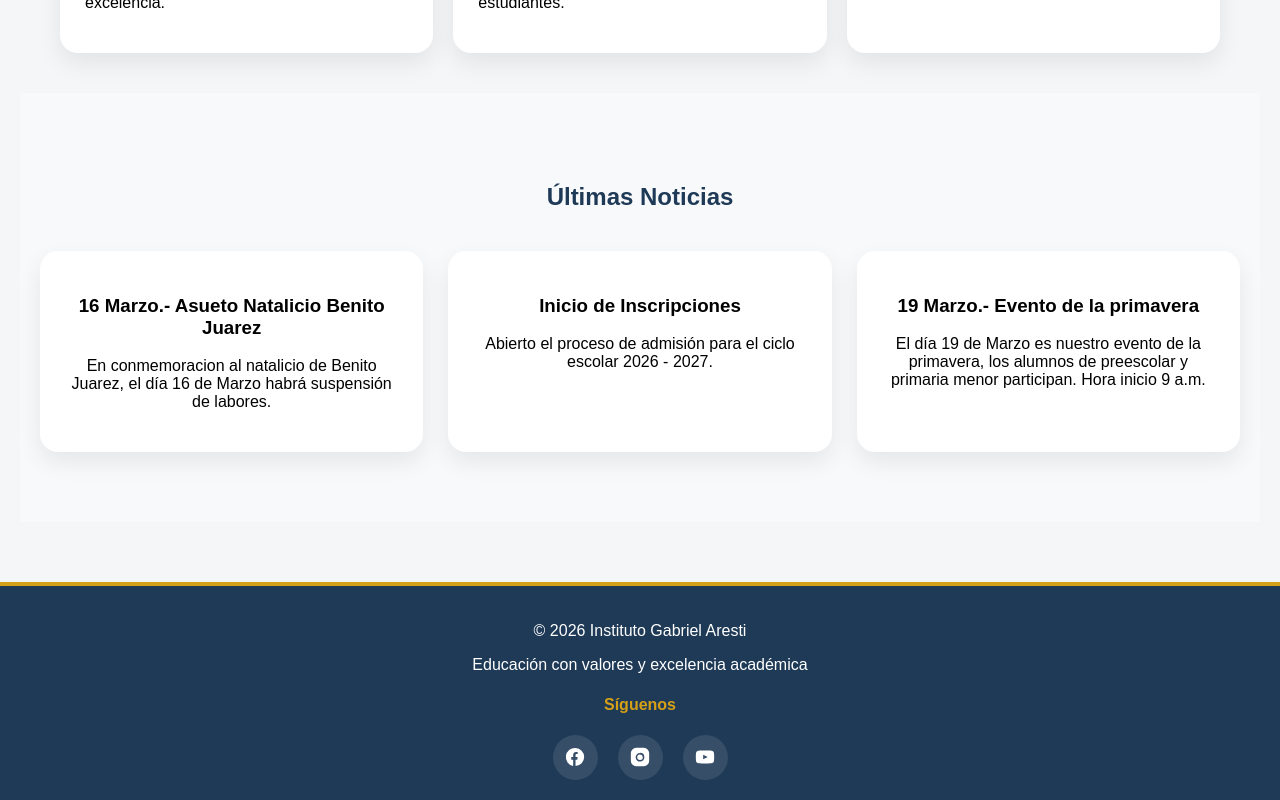
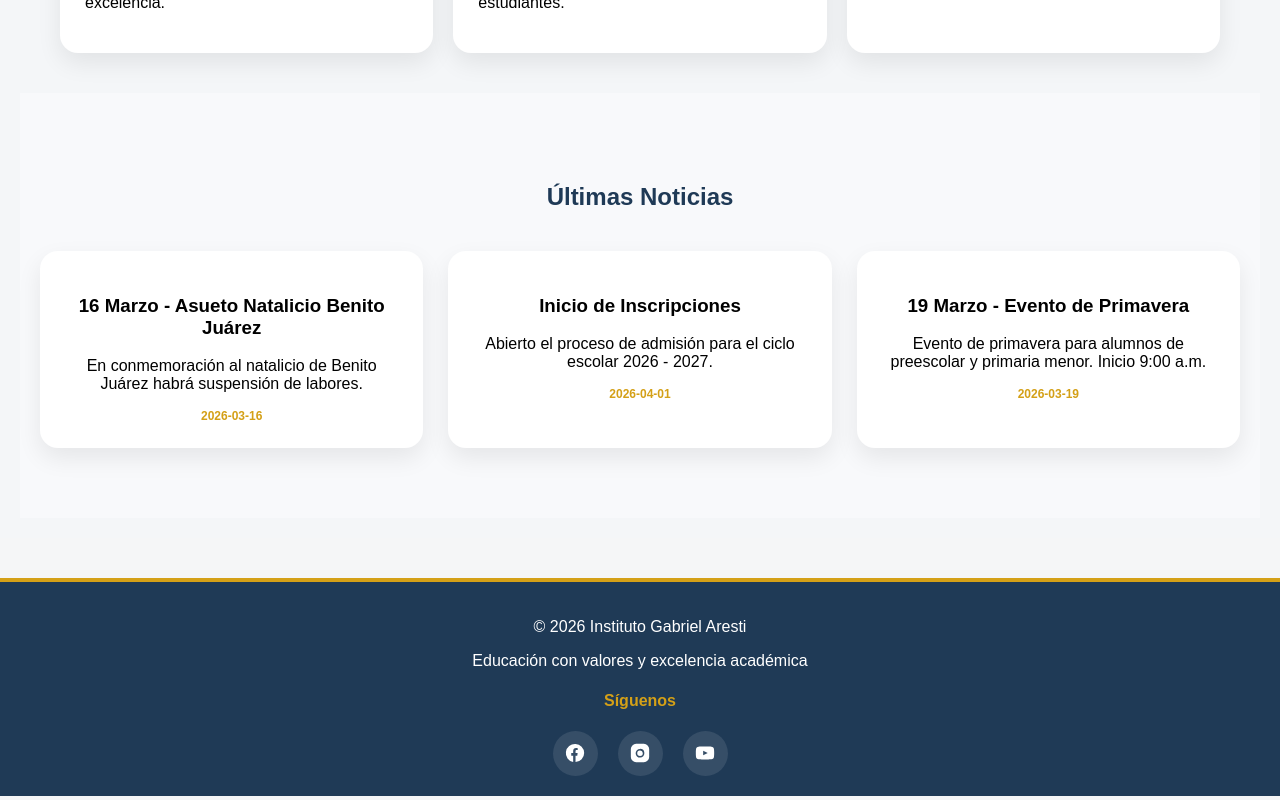
Before and after one commit to institutogabrielaresti/colegio-web, an Angular app: page / in a window 1280 px wide. Shown: the part 1942-2742 px from the top of the page. Built offline with nearby package versions, Linux system fonts and the light colour scheme.

Commit message:
pagina admin

```diff
--- a/src/app/app.routes.ts
+++ b/src/app/app.routes.ts
@@ -3,10 +3,12 @@ import { InicioComponent } from './pages/inicio/inicio';
 import { NosotrosComponent } from './pages/nosotros/nosotros';
 import { ContactoComponent } from './pages/contacto/contacto';
 import { CalendarioComponent } from './pages/calendario/calendario';
+import { AdminComponent } from './pages/admin/admin';
 
 export const routes: Routes = [
   { path: '', component: InicioComponent },
   { path: 'nosotros', component: NosotrosComponent },
   { path: 'contacto', component: ContactoComponent },
-  { path: 'calendario', component: CalendarioComponent }
+  { path: 'calendario', component: CalendarioComponent },
+  { path: 'admin', component: AdminComponent }
 ];
--- a/src/app/components/navbar/navbar.css
+++ b/src/app/components/navbar/navbar.css
@@ -89,7 +89,7 @@
   z-index:1000;
 
   max-height:420px;
-  overflow:auto;
+  overflow:visible;
 }
 
 /* HEADER */
@@ -186,34 +186,52 @@
 /* TOOLTIP */
 
 .tooltip{
+
   position:absolute;
-  bottom:130%;
+
+  bottom:140%;
   left:50%;
+
   transform:translateX(-50%);
 
   background:#1f3a56;
   color:#fff;
 
-  padding:6px 9px;
+  padding:6px 10px;
+
   border-radius:6px;
 
   font-size:11px;
 
-  white-space:nowrap;
+  max-width:140px;
+  width:max-content;
+
+  text-align:center;
+
+  white-space:normal;
 
   box-shadow:0 5px 12px rgba(0,0,0,.25);
 
   pointer-events:none;
+
+  z-index:20;
+
 }
 
 .tooltip::after{
+
   content:"";
+
   position:absolute;
+
   top:100%;
   left:50%;
+
   transform:translateX(-50%);
+
   border:6px solid transparent;
   border-top-color:#1f3a56;
+
 }
 
 /* LISTA EVENTOS */
--- /dev/null
+++ b/src/app/pages/admin/admin.css
@@ -0,0 +1,38 @@
+.admin{
+
+max-width:500px;
+margin:auto;
+
+padding:40px;
+
+}
+
+input,textarea{
+
+width:100%;
+
+padding:10px;
+
+margin-bottom:15px;
+
+border-radius:6px;
+
+border:1px solid #ccc;
+
+}
+
+button{
+
+background:var(--color-secundario);
+
+color:white;
+
+border:none;
+
+padding:12px;
+
+border-radius:6px;
+
+cursor:pointer;
+
+}
--- /dev/null
+++ b/src/app/pages/admin/admin.html
@@ -0,0 +1,37 @@
+<section class="admin">
+
+<h1>Publicar Noticia</h1>
+
+<form (ngSubmit)="publicar()">
+
+<input
+type="text"
+placeholder="Título"
+[(ngModel)]="titulo"
+name="titulo"
+required
+>
+
+<textarea
+placeholder="Descripción"
+[(ngModel)]="descripcion"
+name="descripcion"
+required
+></textarea>
+
+<input
+type="date"
+[(ngModel)]="fecha"
+name="fecha"
+required
+>
+
+<button type="submit">
+Publicar noticia
+</button>
+
+</form>
+
+<p *ngIf="mensaje">{{mensaje}}</p>
+
+</section>
--- /dev/null
+++ b/src/app/pages/admin/admin.ts
@@ -0,0 +1,77 @@
+import { Component } from '@angular/core';
+import { FormsModule } from '@angular/forms';
+import { HttpClient } from '@angular/common/http';
+import { CommonModule } from '@angular/common';
+
+@Component({
+selector:'app-admin',
+standalone:true,
+imports:[FormsModule,CommonModule],
+templateUrl:'./admin.html',
+styleUrls:['./admin.css']
+})
+
+export class AdminComponent{
+
+titulo=''
+descripcion=''
+fecha=''
+
+mensaje=''
+
+constructor(private http:HttpClient){}
+
+async publicar(){
+
+const nuevaNoticia={
+titulo:this.titulo,
+descripcion:this.descripcion,
+fecha:this.fecha
+}
+
+const repo='institutogabrielaresti/colegio-web'
+const path='src/assets/noticias.json'
+
+const token='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'
+
+const headers={
+Authorization:`Bearer ${token}`,
+Accept:'application/vnd.github+json'
+}
+
+try{
+
+const file:any=await this.http.get(
+`https://api.github.com/repos/${repo}/contents/${path}`,
+{headers}
+).toPromise()
+
+const contenido=JSON.parse(atob(file.content))
+
+contenido.noticias.unshift(nuevaNoticia)
+
+const actualizado=btoa(
+JSON.stringify(contenido,null,2)
+)
+
+await this.http.put(
+`https://api.github.com/repos/${repo}/contents/${path}`,
+{
+message:'Nueva noticia publicada',
+content:actualizado,
+sha:file.sha
+},
+{headers}
+).toPromise()
+
+this.mensaje='Noticia publicada correctamente'
+
+}catch(e){
+
+this.mensaje='Error al publicar'
+
+}
+
+}
+
+}
--- a/src/app/pages/contacto/contacto.css
+++ b/src/app/pages/contacto/contacto.css
@@ -57,6 +57,9 @@ button:hover {
 
 .mapa {
   height: 100%;
+  text-align:center;
+  width: 100%;
+  position: relative;
 }
 
 .mapa iframe {
@@ -66,6 +69,41 @@ button:hover {
   border: 0;
   border-radius: 16px;
   box-shadow: 0 10px 30px rgba(0,0,0,0.08);
+}
+
+.btn-maps{
+
+  position:absolute;
+
+  bottom:15px;
+  right:15px;
+
+  background:#34a853;
+
+  color:white;
+
+  padding:10px 18px;
+
+  border-radius:8px;
+
+  text-decoration:none;
+
+  font-weight:600;
+
+  font-size:14px;
+
+  box-shadow:0 8px 20px rgba(0,0,0,.3);
+
+  transition:.3s;
+
+}
+
+.btn-maps:hover{
+
+  background:#2c8c46;
+
+  transform:translateY(-2px);
+
 }
 
 /* INFO COLEGIO */
--- a/src/app/pages/contacto/contacto.html
+++ b/src/app/pages/contacto/contacto.html
@@ -95,8 +95,10 @@
         loading="lazy">
       </iframe>
 
+      <a class="btn-maps" href="https://www.google.com/maps/dir/?api=1&destination=Instituto+Gabriel+Aresti+Guadalupe+Nuevo+Leon" target="_blank">
+        📍 Cómo llegar
+      </a>
     </div>
-
   </div>
 
 
--- a/src/app/pages/inicio/inicio.css
+++ b/src/app/pages/inicio/inicio.css
@@ -156,6 +156,14 @@
   gap:25px;
 }
 
+.noticia-card .fecha{
+  display:block;
+  margin-top:10px;
+  font-size:12px;
+  color:var(--color-secundario);
+  font-weight:600;
+}
+
 /* TARJETAS */
 
 .porque-card,
--- a/src/app/pages/inicio/inicio.html
+++ b/src/app/pages/inicio/inicio.html
@@ -125,26 +125,16 @@
 
   <div class="noticias-grid">
 
-    <div class="noticia-card">
-      <h3>16 Marzo.- Asueto Natalicio Benito Juarez</h3>
-      <p>
-        En conmemoracion al natalicio de Benito Juarez, el día 16 de Marzo habrá suspensión de labores.
-      </p>
-    </div>
+    <div class="noticia-card" *ngFor="let noticia of noticias">
 
-    <div class="noticia-card">
-      <h3>Inicio de Inscripciones</h3>
-      <p>
-        Abierto el proceso de admisión para el ciclo escolar 2026 - 2027.
-      </p>
-    </div>
+      <h3>{{noticia.titulo}}</h3>
 
-    <div class="noticia-card">
-      <h3>19 Marzo.- Evento de la primavera</h3>
-      <p>
-        El día 19 de Marzo es nuestro evento de la primavera, los alumnos de preescolar
-        y primaria menor participan. Hora inicio 9 a.m.
-      </p>
+      <p>{{noticia.descripcion}}</p>
+
+      <span class="fecha">
+        {{noticia.fecha}}
+      </span>
+
     </div>
 
   </div>
--- a/src/app/pages/inicio/inicio.ts
+++ b/src/app/pages/inicio/inicio.ts
@@ -2,6 +2,7 @@ import { Component, OnInit, inject, PLATFORM_ID, ChangeDetectorRef } from '@angu
 import { AfterViewInit, ElementRef, QueryList, ViewChildren } from '@angular/core';
 import { RouterModule } from '@angular/router';
 import { CommonModule, isPlatformBrowser } from '@angular/common';
+import { HttpClient } from '@angular/common/http';
 
 @Component({
   selector: 'app-inicio',
@@ -18,6 +19,10 @@ export class InicioComponent implements OnInit {
   heroImage = 'assets/Edificio_IGA.png';
   bannerImage = 'assets/fondo-inscripciones.png';
 
+  noticias:any[] = [];
+
+  constructor(private http: HttpClient){}
+
   alumnos = 0;
   docentes = 0;
   experiencia = 0;
@@ -26,6 +31,12 @@ export class InicioComponent implements OnInit {
     if (isPlatformBrowser(this.platformId)) {
       this.animarContadores();
     }
+    this.http.get<any>('assets/noticias.json')
+      .subscribe(data => {
+
+        this.noticias = data.noticias;
+
+      });
   }
 
   animarContadores() {
--- /dev/null
+++ b/src/assets/noticias.json
@@ -0,0 +1,19 @@
+{
+  "noticias": [
+    {
+      "titulo": "16 Marzo - Asueto Natalicio Benito Juárez",
+      "descripcion": "En conmemoración al natalicio de Benito Juárez habrá suspensión de labores.",
+      "fecha": "2026-03-16"
+    },
+    {
+      "titulo": "Inicio de Inscripciones",
+      "descripcion": "Abierto el proceso de admisión para el ciclo escolar 2026 - 2027.",
+      "fecha": "2026-04-01"
+    },
+    {
+      "titulo": "19 Marzo - Evento de Primavera",
+      "descripcion": "Evento de primavera para alumnos de preescolar y primaria menor. Inicio 9:00 a.m.",
+      "fecha": "2026-03-19"
+    }
+  ]
+}
```
Also changed, not shown: 1 other file (tests, documents, lock files or other folders).
